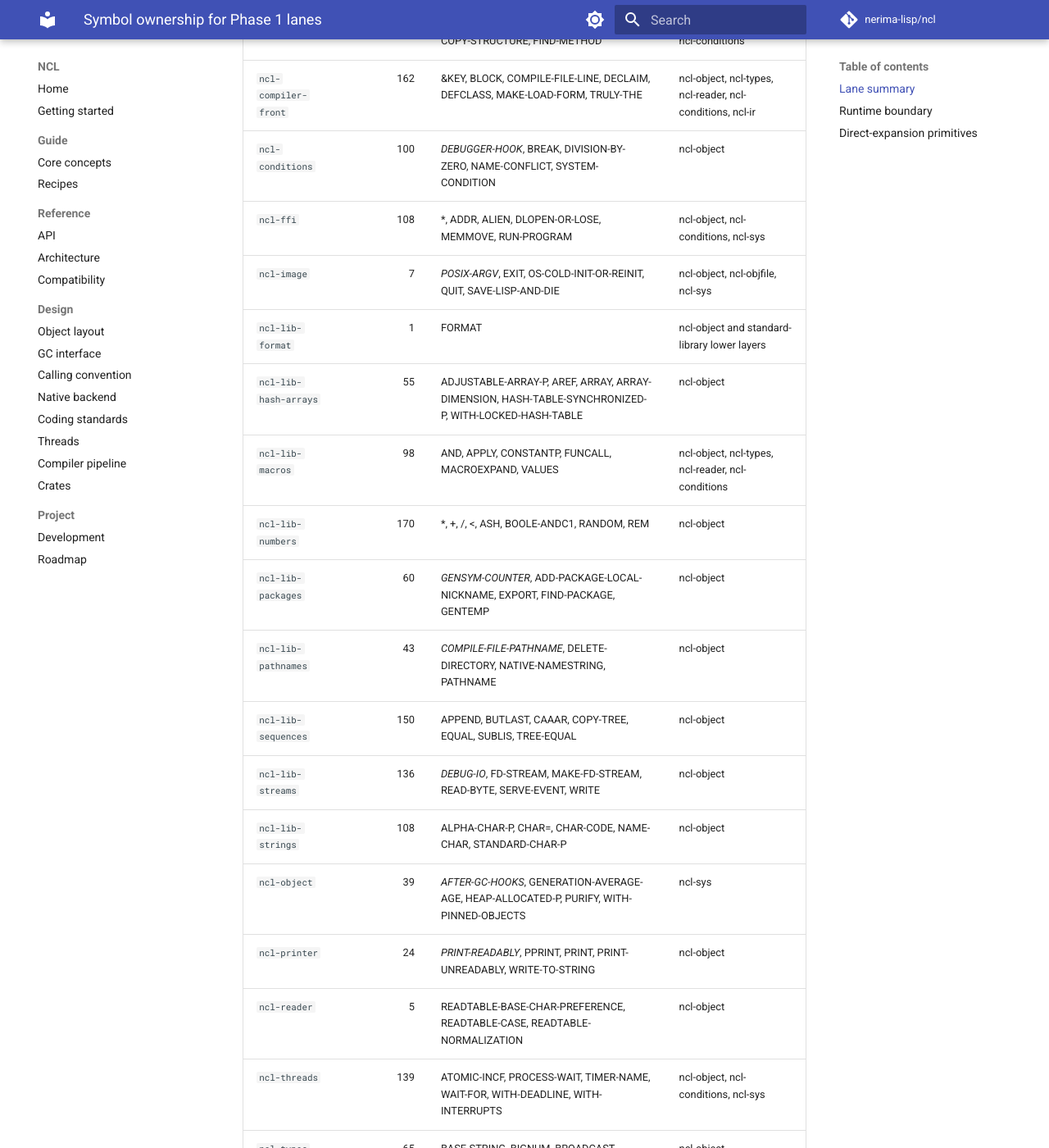
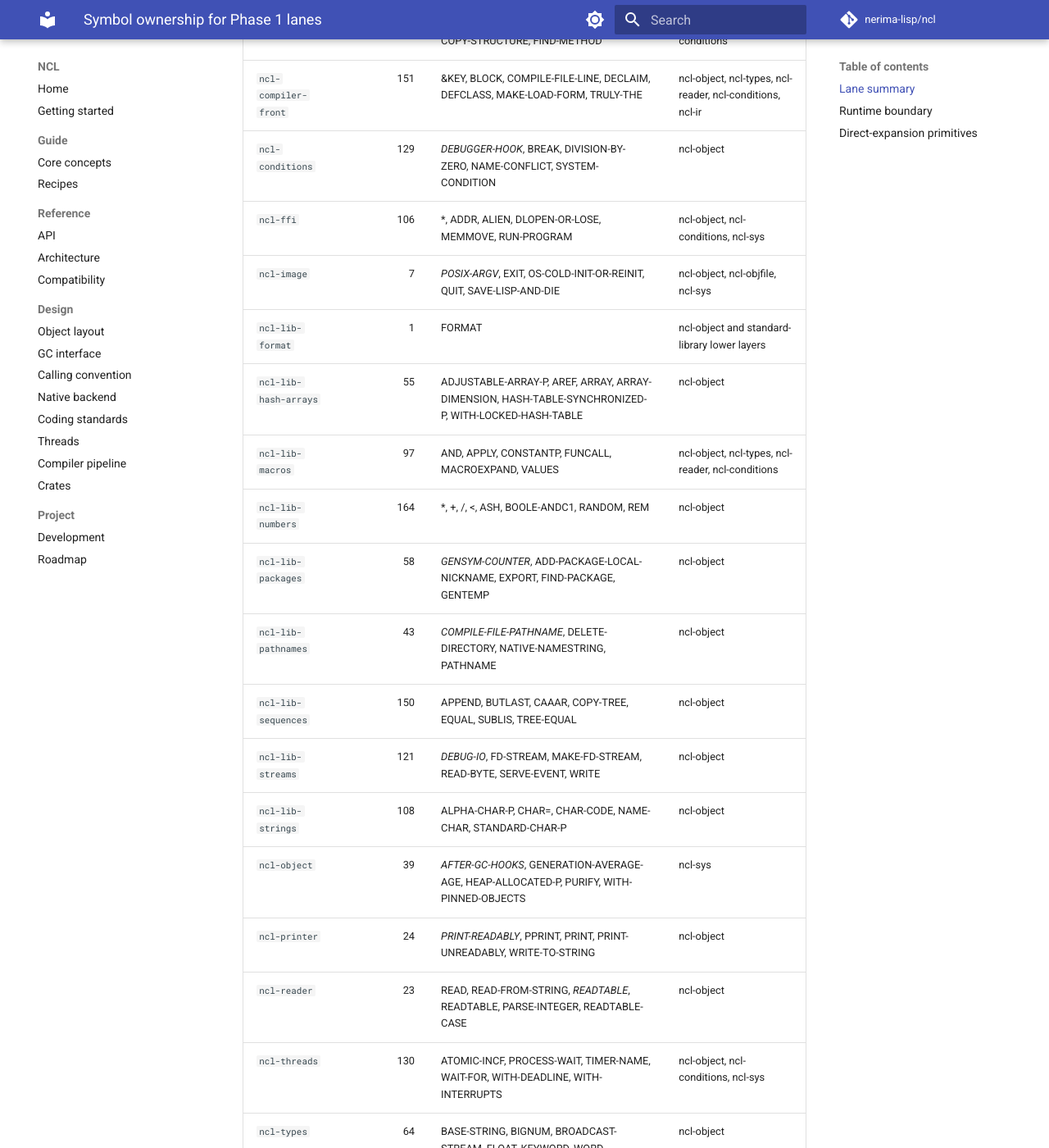
Before and after one commit to nerima-lisp/ncl, an MkDocs documentation site: the page built from docs/src/notes/symbol-ownership.md, in a window 1280 px wide and 1400 px high, scrolled down 381 px. Shown: the whole window at 82% size. Built offline with MkDocs 1.6.1 and Material for MkDocs 9.7.7, drawn with Linux system fonts in a browser that asks for light colours; comment, search, counter and statistics services are not loaded.

Commit message:
docs: move the reader symbols to ncl-reader

```diff
--- a/docs/src/notes/symbol-ownership.md
+++ b/docs/src/notes/symbol-ownership.md
@@ -7,24 +7,24 @@ This note summarizes `conformance/ownership/symbols.tsv`. The checker is the sou
 | crate | phase 1 symbols | representative symbols | dependencies |
 | --- | ---: | --- | --- |
 | `ncl-clos` | 147 | ADD-METHOD, BUILT-IN-CLASS, CLASS, COPY-STRUCTURE, FIND-METHOD | ncl-object, ncl-types, ncl-conditions |
-| `ncl-compiler-front` | 162 | &KEY, BLOCK, COMPILE-FILE-LINE, DECLAIM, DEFCLASS, MAKE-LOAD-FORM, TRULY-THE | ncl-object, ncl-types, ncl-reader, ncl-conditions, ncl-ir |
-| `ncl-conditions` | 100 | *DEBUGGER-HOOK*, BREAK, DIVISION-BY-ZERO, NAME-CONFLICT, SYSTEM-CONDITION | ncl-object |
-| `ncl-ffi` | 108 | *, ADDR, ALIEN, DLOPEN-OR-LOSE, MEMMOVE, RUN-PROGRAM | ncl-object, ncl-conditions, ncl-sys |
+| `ncl-compiler-front` | 151 | &KEY, BLOCK, COMPILE-FILE-LINE, DECLAIM, DEFCLASS, MAKE-LOAD-FORM, TRULY-THE | ncl-object, ncl-types, ncl-reader, ncl-conditions, ncl-ir |
+| `ncl-conditions` | 129 | *DEBUGGER-HOOK*, BREAK, DIVISION-BY-ZERO, NAME-CONFLICT, SYSTEM-CONDITION | ncl-object |
+| `ncl-ffi` | 106 | *, ADDR, ALIEN, DLOPEN-OR-LOSE, MEMMOVE, RUN-PROGRAM | ncl-object, ncl-conditions, ncl-sys |
 | `ncl-image` | 7 | *POSIX-ARGV*, EXIT, OS-COLD-INIT-OR-REINIT, QUIT, SAVE-LISP-AND-DIE | ncl-object, ncl-objfile, ncl-sys |
 | `ncl-lib-format` | 1 | FORMAT | ncl-object and standard-library lower layers |
 | `ncl-lib-hash-arrays` | 55 | ADJUSTABLE-ARRAY-P, AREF, ARRAY, ARRAY-DIMENSION, HASH-TABLE-SYNCHRONIZED-P, WITH-LOCKED-HASH-TABLE | ncl-object |
-| `ncl-lib-macros` | 98 | AND, APPLY, CONSTANTP, FUNCALL, MACROEXPAND, VALUES | ncl-object, ncl-types, ncl-reader, ncl-conditions |
-| `ncl-lib-numbers` | 170 | *, +, /, <, ASH, BOOLE-ANDC1, RANDOM, REM | ncl-object |
-| `ncl-lib-packages` | 60 | *GENSYM-COUNTER*, ADD-PACKAGE-LOCAL-NICKNAME, EXPORT, FIND-PACKAGE, GENTEMP | ncl-object |
+| `ncl-lib-macros` | 97 | AND, APPLY, CONSTANTP, FUNCALL, MACROEXPAND, VALUES | ncl-object, ncl-types, ncl-reader, ncl-conditions |
+| `ncl-lib-numbers` | 164 | *, +, /, <, ASH, BOOLE-ANDC1, RANDOM, REM | ncl-object |
+| `ncl-lib-packages` | 58 | *GENSYM-COUNTER*, ADD-PACKAGE-LOCAL-NICKNAME, EXPORT, FIND-PACKAGE, GENTEMP | ncl-object |
 | `ncl-lib-pathnames` | 43 | *COMPILE-FILE-PATHNAME*, DELETE-DIRECTORY, NATIVE-NAMESTRING, PATHNAME | ncl-object |
 | `ncl-lib-sequences` | 150 | APPEND, BUTLAST, CAAAR, COPY-TREE, EQUAL, SUBLIS, TREE-EQUAL | ncl-object |
-| `ncl-lib-streams` | 136 | *DEBUG-IO*, FD-STREAM, MAKE-FD-STREAM, READ-BYTE, SERVE-EVENT, WRITE | ncl-object |
+| `ncl-lib-streams` | 121 | *DEBUG-IO*, FD-STREAM, MAKE-FD-STREAM, READ-BYTE, SERVE-EVENT, WRITE | ncl-object |
 | `ncl-lib-strings` | 108 | ALPHA-CHAR-P, CHAR=, CHAR-CODE, NAME-CHAR, STANDARD-CHAR-P | ncl-object |
 | `ncl-object` | 39 | *AFTER-GC-HOOKS*, GENERATION-AVERAGE-AGE, HEAP-ALLOCATED-P, PURIFY, WITH-PINNED-OBJECTS | ncl-sys |
 | `ncl-printer` | 24 | *PRINT-READABLY*, PPRINT, PRINT, PRINT-UNREADABLY, WRITE-TO-STRING | ncl-object |
-| `ncl-reader` | 5 | READTABLE-BASE-CHAR-PREFERENCE, READTABLE-CASE, READTABLE-NORMALIZATION | ncl-object |
-| `ncl-threads` | 139 | ATOMIC-INCF, PROCESS-WAIT, TIMER-NAME, WAIT-FOR, WITH-DEADLINE, WITH-INTERRUPTS | ncl-object, ncl-conditions, ncl-sys |
-| `ncl-types` | 65 | BASE-STRING, BIGNUM, BROADCAST-STREAM, FLOAT, KEYWORD, WORD | ncl-object |
+| `ncl-reader` | 23 | READ, READ-FROM-STRING, *READTABLE*, READTABLE, PARSE-INTEGER, READTABLE-CASE | ncl-object |
+| `ncl-threads` | 130 | ATOMIC-INCF, PROCESS-WAIT, TIMER-NAME, WAIT-FOR, WITH-DEADLINE, WITH-INTERRUPTS | ncl-object, ncl-conditions, ncl-sys |
+| `ncl-types` | 64 | BASE-STRING, BIGNUM, BROADCAST-STREAM, FLOAT, KEYWORD, WORD | ncl-object |
 
 Phase 1 has 1,617 symbols, Phase 2 has 59, and Phase 3 has 1,884.
 
```
Also changed, not shown: conformance/ownership/README.md, 1 other file.
